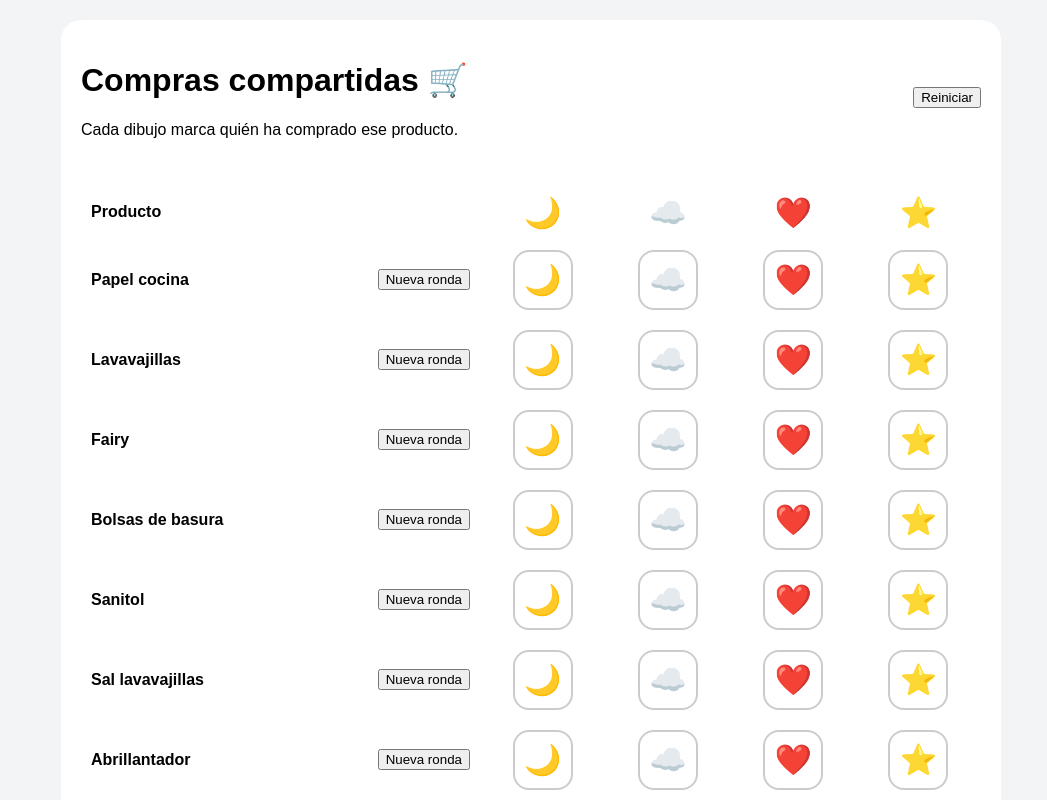
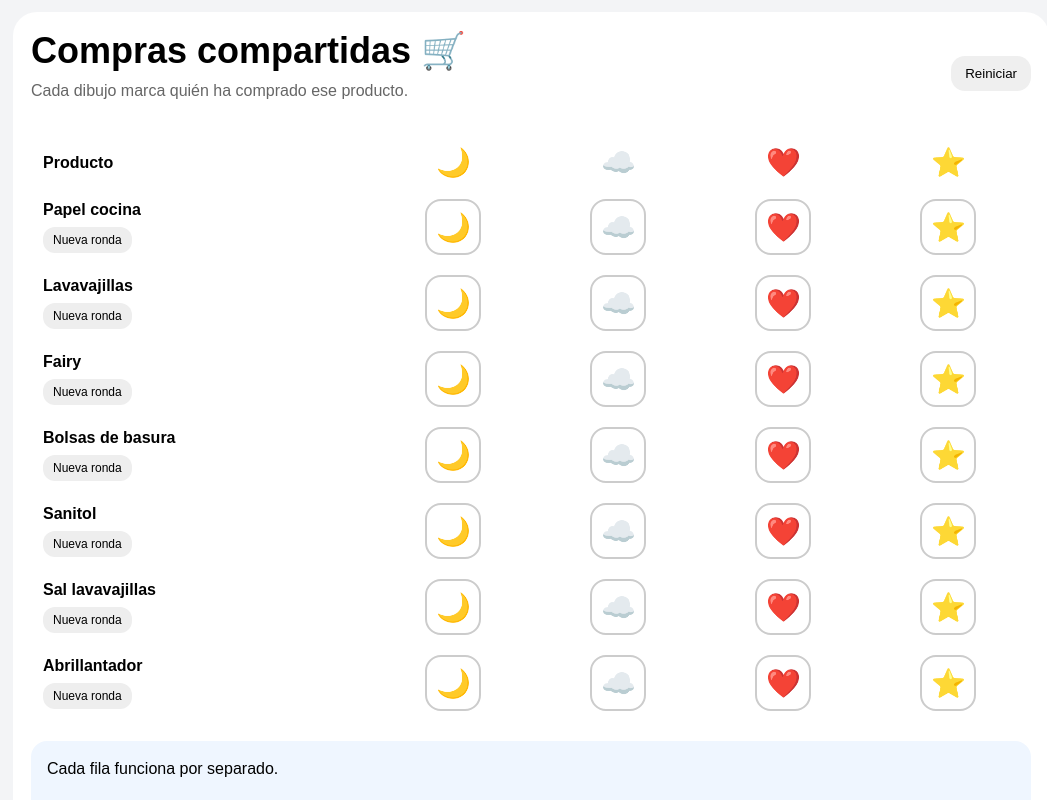
Before and after one commit to aliciaarranznubica-lang/compras-compartidas, a React (Vite) app: page / in a window 1280 px wide. Shown: the top 800 px of the page, without its empty margins (109-1156 px from the left). Built offline with nearby package versions, Linux system fonts and the light colour scheme.

Commit message:
Update App.jsx

```diff
--- a/src/App.jsx
+++ b/src/App.jsx
@@ -9,34 +9,13 @@ export default function ComprasCompartidas() {
   ];
 
   const productosIniciales = [
-    {
-      nombre: 'Papel cocina',
-      registros: [],
-    },
-    {
-      nombre: 'Lavavajillas',
-      registros: [],
-    },
-    {
-      nombre: 'Fairy',
-      registros: [],
-    },
-    {
-      nombre: 'Bolsas de basura',
-      registros: [],
-    },
-    {
-      nombre: 'Sanitol',
-      registros: [],
-    },
-    {
-      nombre: 'Sal lavavajillas',
-      registros: [],
-    },
-    {
-      nombre: 'Abrillantador',
-      registros: [],
-    },
+    { nombre: 'Papel cocina', registros: [] },
+    { nombre: 'Lavavajillas', registros: [] },
+    { nombre: 'Fairy', registros: [] },
+    { nombre: 'Bolsas de basura', registros: [] },
+    { nombre: 'Sanitol', registros: [] },
+    { nombre: 'Sal lavavajillas', registros: [] },
+    { nombre: 'Abrillantador', registros: [] },
   ];
 
   const [productos, setProductos] = useState(productosIniciales);
@@ -44,7 +23,9 @@ export default function ComprasCompartidas() {
 
   useEffect(() => {
     try {
-      const guardado = localStorage.getItem('compras-compartidas');
+      const guardado = localStorage.getItem(
+        'compras-compartidas'
+      );
 
       if (guardado) {
         setProductos(JSON.parse(guardado));
@@ -65,12 +46,16 @@ export default function ComprasCompartidas() {
     }
   }, [productos, cargado]);
 
-  const registrarCompra = (productoIndex, personaId) => {
+  const registrarCompra = (
+    productoIndex,
+    personaId
+  ) => {
     setProductos((prev) =>
       prev.map((producto, i) => {
         if (i !== productoIndex) return producto;
 
-        const registrosActuales = producto.registros || [];
+        const registrosActuales =
+          producto.registros || [];
 
         const yaRegistrado =
           registrosActuales.includes(personaId);
@@ -78,7 +63,8 @@ export default function ComprasCompartidas() {
         let nuevosRegistros;
 
         if (yaRegistrado) {
-          nuevosRegistros = registrosActuales.filter(
+          nuevosRegistros =
+            registrosActuales.filter(
               (id) => id !== personaId
             );
         } else {
@@ -97,46 +83,83 @@ export default function ComprasCompartidas() {
   };
 
   const resetear = () => {
-    localStorage.removeItem('compras-compartidas');
+    localStorage.removeItem(
+      'compras-compartidas'
+    );
+
     setProductos(productosIniciales);
   };
 
   return (
-    <div style={{ padding: '20px', fontFamily: 'Arial' }}>
     <div
       style={{
-          maxWidth: '900px',
+        padding: '12px',
+        fontFamily: 'Arial',
+        background: '#f3f4f6',
+        minHeight: '100vh',
+      }}
+    >
+      <div
+        style={{
+          maxWidth: '1000px',
           margin: '0 auto',
           background: 'white',
-          padding: '20px',
-          borderRadius: '20px',
+          padding: '18px',
+          borderRadius: '24px',
         }}
       >
         <div
           style={{
             display: 'flex',
-            justifyContent: 'space-between',
+            justifyContent:
+              'space-between',
             alignItems: 'center',
-            marginBottom: '30px',
+            gap: '10px',
+            marginBottom: '20px',
           }}
         >
           <div>
-            <h1>Compras compartidas 🛒</h1>
+            <h1
+              style={{
+                margin: 0,
+                fontSize: '36px',
+              }}
+            >
+              Compras compartidas 🛒
+            </h1>
 
-            <p>
-              Cada dibujo marca quién ha comprado
-              ese producto.
+            <p
+              style={{
+                color: '#666',
+                marginTop: '10px',
+              }}
+            >
+              Cada dibujo marca quién ha
+              comprado ese producto.
             </p>
           </div>
 
-          <button onClick={resetear}>
+          <button
+            onClick={resetear}
+            style={{
+              padding: '10px 14px',
+              borderRadius: '14px',
+              border: 'none',
+            }}
+          >
             Reiniciar
           </button>
         </div>
 
+        <div
+          style={{
+            overflowX: 'auto',
+          }}
+        >
           <table
             style={{
               width: '100%',
+              minWidth: '650px',
               borderCollapse: 'collapse',
             }}
           >
@@ -145,7 +168,7 @@ export default function ComprasCompartidas() {
                 <th
                   style={{
                     textAlign: 'left',
-                  padding: '10px',
+                    padding: '12px',
                   }}
                 >
                   Producto
@@ -155,8 +178,8 @@ export default function ComprasCompartidas() {
                   <th
                     key={persona.id}
                     style={{
+                      fontSize: '28px',
                       padding: '10px',
-                    fontSize: '30px',
                     }}
                   >
                     {persona.emoji}
@@ -166,28 +189,34 @@ export default function ComprasCompartidas() {
             </thead>
 
             <tbody>
-            {productos.map((producto, productoIndex) => (
+              {productos.map(
+                (producto, productoIndex) => (
                   <tr key={producto.nombre}>
-                <td style={{ padding: '10px' }}>
+                    <td
+                      style={{
+                        padding: '12px',
+                        fontWeight: 'bold',
+                      }}
+                    >
                       <div
                         style={{
                           display: 'flex',
-                      justifyContent:
-                        'space-between',
-                      alignItems: 'center',
-                      gap: '10px',
+                          flexDirection:
+                            'column',
+                          gap: '8px',
                         }}
                       >
-                    <strong>
                         {producto.nombre}
-                    </strong>
 
                         <button
                           onClick={() => {
-                        setProductos((prev) =>
-                          prev.map((p, idx) => {
+                            setProductos(
+                              (prev) =>
+                                prev.map(
+                                  (p, idx) => {
                                     if (
-                              idx !== productoIndex
+                                      idx !==
+                                      productoIndex
                                     )
                                       return p;
 
@@ -195,8 +224,20 @@ export default function ComprasCompartidas() {
                                       ...p,
                                       registros: [],
                                     };
-                          })
+                                  }
+                                )
                             );
+                          }}
+                          style={{
+                            width: 'fit-content',
+                            padding:
+                              '6px 10px',
+                            borderRadius:
+                              '12px',
+                            border: 'none',
+                            background:
+                              '#eee',
+                            fontSize: '12px',
                           }}
                         >
                           Nueva ronda
@@ -204,17 +245,23 @@ export default function ComprasCompartidas() {
                       </div>
                     </td>
 
-                {personas.map((persona) => {
+                    {personas.map(
+                      (persona) => {
                         const activo = (
-                    producto.registros || []
-                  ).includes(persona.id);
+                          producto.registros ||
+                          []
+                        ).includes(
+                          persona.id
+                        );
 
                         return (
                           <td
                             key={persona.id}
                             style={{
-                        textAlign: 'center',
-                        padding: '10px',
+                              textAlign:
+                                'center',
+                              padding:
+                                '10px',
                             }}
                           >
                             <button
@@ -225,45 +272,56 @@ export default function ComprasCompartidas() {
                                 )
                               }
                               style={{
-                          width: '60px',
-                          height: '60px',
-                          fontSize: '30px',
-                          borderRadius: '16px',
-                          border: activo
+                                width: '56px',
+                                height:
+                                  '56px',
+                                fontSize:
+                                  '28px',
+                                borderRadius:
+                                  '16px',
+                                border:
+                                  activo
                                     ? '3px solid green'
                                     : '2px solid #ccc',
-                          background: activo
+                                background:
+                                  activo
                                     ? '#dcfce7'
                                     : 'white',
                               }}
                             >
-                        {persona.emoji}
+                              {
+                                persona.emoji
+                              }
                             </button>
                           </td>
                         );
-                })}
+                      }
+                    )}
                   </tr>
-            ))}
+                )
+              )}
             </tbody>
           </table>
+        </div>
 
         <div
           style={{
             marginTop: '20px',
             background: '#eff6ff',
-            padding: '15px',
-            borderRadius: '12px',
+            padding: '16px',
+            borderRadius: '16px',
+            lineHeight: '1.5',
           }}
         >
           Cada fila funciona por separado.
           <br />
           <br />
-          Cuando alguien compra algo, pulsa su
-          dibujo.
+          Cuando alguien compra algo,
+          pulsa su dibujo.
           <br />
           <br />
-          Cuando ese producto se vuelva a acabar,
-          pulsa “Nueva ronda”.
+          Cuando ese producto se vuelva a
+          acabar, pulsa “Nueva ronda”.
         </div>
       </div>
     </div>
```
Lines whose indentation alone changed are shown as unchanged.
